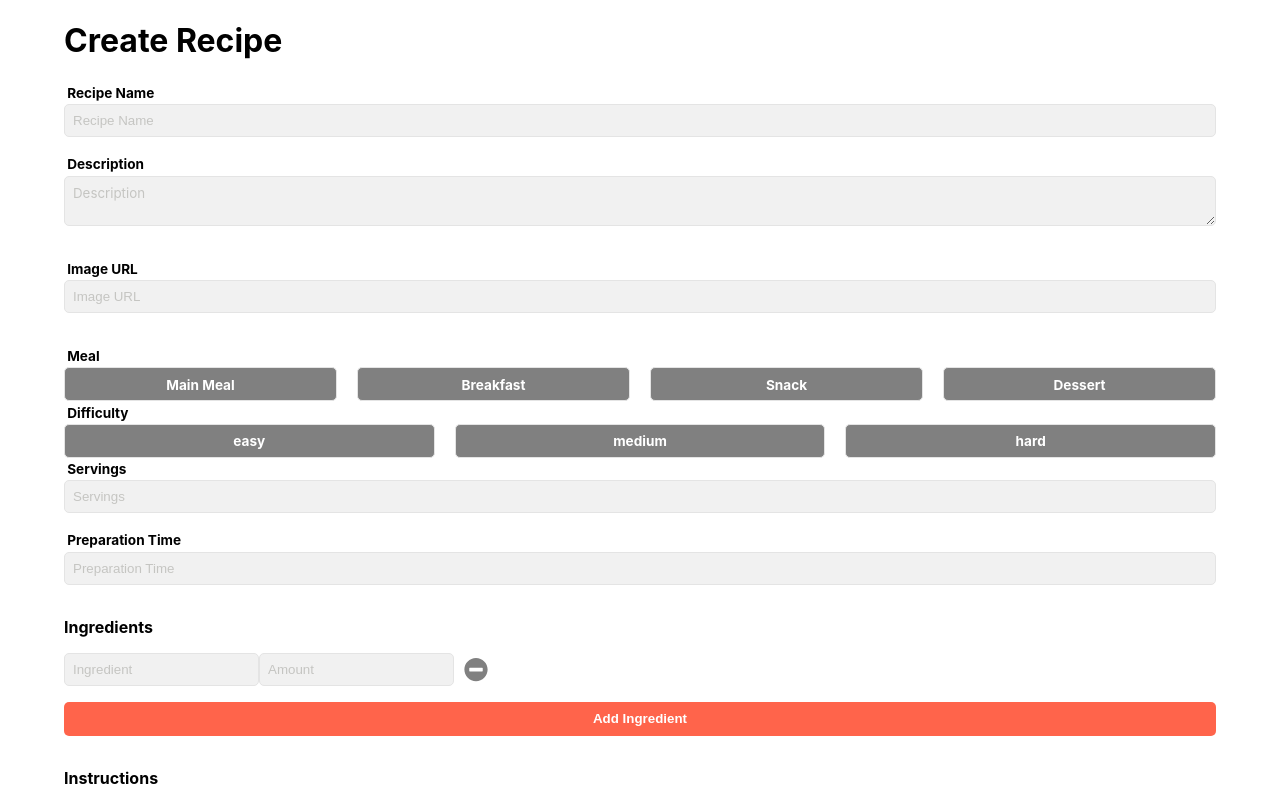
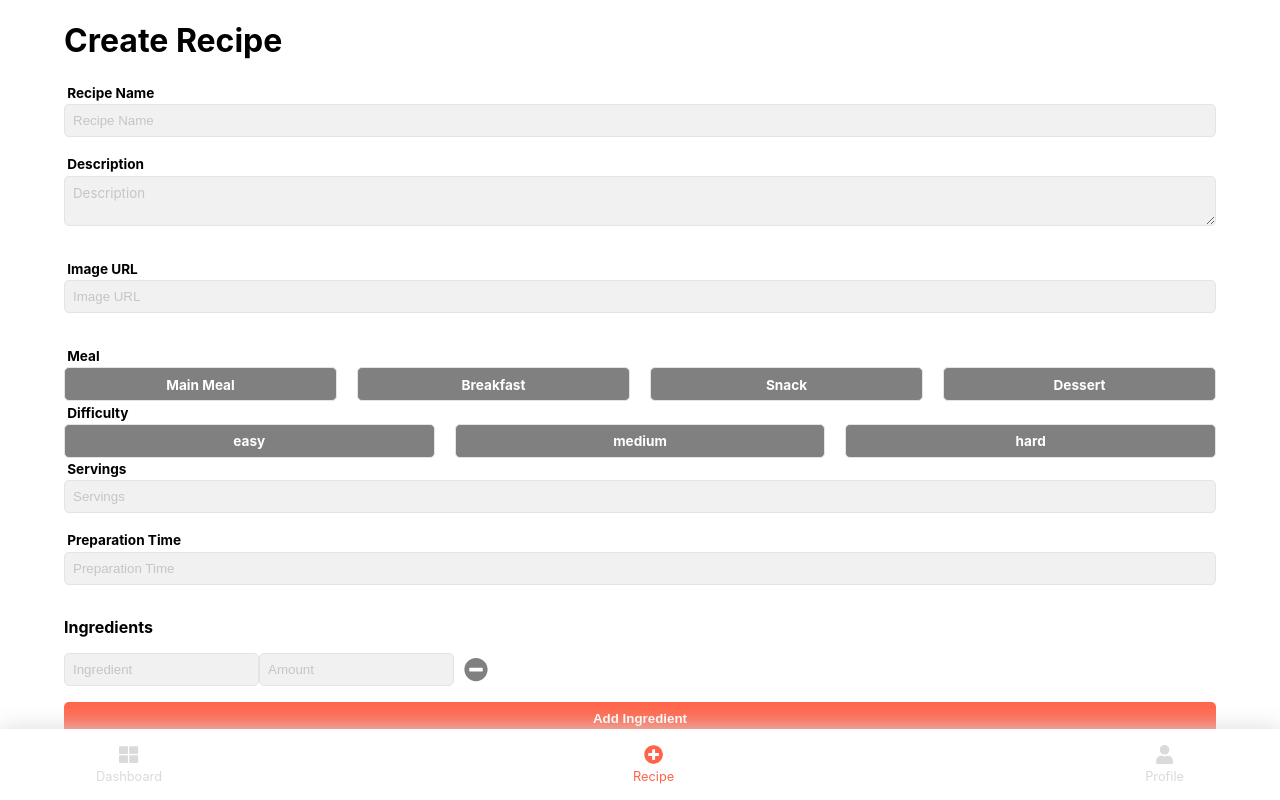
Before and after one commit to mariaaldis/react-plant-app, a React (Create React App) app in the folder recipe-app/: page /create-recipe in a window 1280 px wide. Shown: the top 800 px of the page. Built offline with nearby package versions, Linux system fonts and the light colour scheme.

Commit message:
Navigation added

```diff
--- a/recipe-app/package.json
+++ b/recipe-app/package.json
@@ -9,6 +9,7 @@
     "axios": "^0.21.1",
     "react": "^17.0.2",
     "react-dom": "^17.0.2",
+    "react-router-dom": "^5.2.0",
     "react-scripts": "4.0.3",
     "web-vitals": "^1.1.1"
   },
--- a/recipe-app/src/App.js
+++ b/recipe-app/src/App.js
@@ -2,9 +2,9 @@ import React from 'react';
 import {
   BrowserRouter as Router,
   Switch,
-  Route,
-  Link
+  Route
 } from "react-router-dom";
+import Nav from './Components/Nav/Nav';
 import './App.scss';
 
 import CreateRecipe from './Pages/CreateRecipe/CreateRecipe';
@@ -20,6 +20,7 @@ function App() {
           <Route path="/" exact component={Dashboard}></Route>
           <Route path="/create-recipe" component={CreateRecipe}></Route>
         </Switch>
+        <Nav/>
       </Router>
 
     </div>
--- /dev/null
+++ b/recipe-app/src/Components/Nav/Nav.js
@@ -0,0 +1,32 @@
+import React from 'react';
+import { NavLink } from 'react-router-dom';
+import './Nav.scss';
+
+const Nav = () => {
+    return (
+        <nav>
+            <ul>
+                <li>
+                    <NavLink exact to="/">
+                        <svg aria-hidden="true" focusable="false" data-prefix="fas" data-icon="th-large" className="svg-nav-icon svg-inline--fa fa-th-large fa-w-16" role="img" viewBox="0 0 512 512"><path fill="currentColor" d="M296 32h192c13.255 0 24 10.745 24 24v160c0 13.255-10.745 24-24 24H296c-13.255 0-24-10.745-24-24V56c0-13.255 10.745-24 24-24zm-80 0H24C10.745 32 0 42.745 0 56v160c0 13.255 10.745 24 24 24h192c13.255 0 24-10.745 24-24V56c0-13.255-10.745-24-24-24zM0 296v160c0 13.255 10.745 24 24 24h192c13.255 0 24-10.745 24-24V296c0-13.255-10.745-24-24-24H24c-13.255 0-24 10.745-24 24zm296 184h192c13.255 0 24-10.745 24-24V296c0-13.255-10.745-24-24-24H296c-13.255 0-24 10.745-24 24v160c0 13.255 10.745 24 24 24z"/></svg>
+                        Dashboard
+                    </NavLink>
+                </li>
+                <li>
+                    <NavLink to="/create-recipe">
+                        <svg aria-hidden="true" focusable="false" data-prefix="fas" data-icon="plus-circle" className="svg-nav-icon svg-inline--fa fa-plus-circle fa-w-16" role="img" viewBox="0 0 512 512"><path fill="currentColor" d="M256 8C119 8 8 119 8 256s111 248 248 248 248-111 248-248S393 8 256 8zm144 276c0 6.6-5.4 12-12 12h-92v92c0 6.6-5.4 12-12 12h-56c-6.6 0-12-5.4-12-12v-92h-92c-6.6 0-12-5.4-12-12v-56c0-6.6 5.4-12 12-12h92v-92c0-6.6 5.4-12 12-12h56c6.6 0 12 5.4 12 12v92h92c6.6 0 12 5.4 12 12v56z"/></svg>
+                        Recipe
+                    </NavLink>
+                </li>
+                <li>
+                    <NavLink to="/profile">
+                        <svg aria-hidden="true" focusable="false" data-prefix="fas" data-icon="user" className="svg-nav-icon svg-inline--fa fa-user fa-w-14" role="img" viewBox="0 0 448 512"><path fill="currentColor" d="M224 256c70.7 0 128-57.3 128-128S294.7 0 224 0 96 57.3 96 128s57.3 128 128 128zm89.6 32h-16.7c-22.2 10.2-46.9 16-72.9 16s-50.6-5.8-72.9-16h-16.7C60.2 288 0 348.2 0 422.4V464c0 26.5 21.5 48 48 48h352c26.5 0 48-21.5 48-48v-41.6c0-74.2-60.2-134.4-134.4-134.4z"/></svg>
+                        Profile
+                    </NavLink>
+                </li>
+            </ul>
+        </nav>
+    )
+}
+
+export default Nav;
--- /dev/null
+++ b/recipe-app/src/Components/Nav/Nav.scss
@@ -0,0 +1,56 @@
+$primary-color: #FF644B;
+$gray-color: #DADADA;
+$background-color: #fff;
+$box-shadow: 0px 0px 23px 0px #DADADA;
+
+nav {
+    background-color: $background-color;
+    position: fixed;
+    bottom: 0;
+    left: 0;
+    width: 100%;
+    box-shadow: $box-shadow;
+    ul {
+        list-style-type: none;
+        display: flex;
+        justify-content: space-between;
+        margin: 1rem auto;
+        padding: 0;
+        width: 85%;
+        li {
+            a {
+                text-decoration: none;
+                color: $gray-color;
+                display: flex;
+                flex-direction: column;
+                align-items: center;
+                font-size: 0.8rem;
+                transition: 0.2s ease-in;
+                .svg-nav-icon  {
+                    width: 1.2rem;
+                    height: 1.2rem;
+                    padding-bottom: 0.3rem;
+                    margin-left: 0;
+                    path {
+                        fill: $gray-color;
+                        transition: 0.2s ease-in;
+                    }
+                }
+                &:hover{
+                    cursor: pointer;
+                    color: $primary-color;
+                    .svg-nav-icon path {
+                        fill: $primary-color;
+                    }
+                 }
+
+            }
+            .active {
+                color: $primary-color;
+                .svg-nav-icon path {
+                    fill: $primary-color;
+                }
+            }
+        }
+    }
+}
--- a/recipe-app/src/Pages/CreateRecipe/CreateRecipe.js
+++ b/recipe-app/src/Pages/CreateRecipe/CreateRecipe.js
@@ -532,7 +532,7 @@ const CreateRecipe = () => {
                                 touched={value.step.touched}
                                 change={(event) => onInputArrayChange(event, value, 'step', 'instructions', index)}
                                 valid={value.step.valid} />
-                            <svg className="remove-svg" onClick={() => onRemoveStep(value.id)} aria-hidden="true" focusable="false" data-prefix="fas" data-icon="minus-circle" class="svg-inline--fa fa-minus-circle fa-w-16" role="img" viewBox="0 0 512 512"><path fill="currentColor" d="M256 8C119 8 8 119 8 256s111 248 248 248 248-111 248-248S393 8 256 8zM124 296c-6.6 0-12-5.4-12-12v-56c0-6.6 5.4-12 12-12h264c6.6 0 12 5.4 12 12v56c0 6.6-5.4 12-12 12H124z"/></svg>
+                            <svg onClick={() => onRemoveStep(value.id)} aria-hidden="true" focusable="false" data-prefix="fas" data-icon="minus-circle" className="remove-svg svg-inline--fa fa-minus-circle fa-w-16" role="img" viewBox="0 0 512 512"><path fill="currentColor" d="M256 8C119 8 8 119 8 256s111 248 248 248 248-111 248-248S393 8 256 8zM124 296c-6.6 0-12-5.4-12-12v-56c0-6.6 5.4-12 12-12h264c6.6 0 12 5.4 12 12v56c0 6.6-5.4 12-12 12H124z"/></svg>
                         </div>
                         {!value.step.valid && value.step.touched ? <p className="error">{value.step.errorMessage}</p> : null}
                     </React.Fragment>
@@ -551,7 +551,6 @@ const CreateRecipe = () => {
                 btnStyle="submit-button button">
                 Create Recipe
             </Button>
-            <p>form valid ? {formValid}</p>
         </form>
     </div>
     );
--- a/recipe-app/src/Pages/CreateRecipe/CreateRecipe.scss
+++ b/recipe-app/src/Pages/CreateRecipe/CreateRecipe.scss
@@ -17,7 +17,7 @@
     }
 }
 
-.svg-inline--fa {
+.fa-minus-circle {
     width: 1.5rem;
     margin-bottom: 1rem;
     margin-left: 10px;
```
Also changed, not shown: 1 other file (tests, documents, lock files or other folders).
